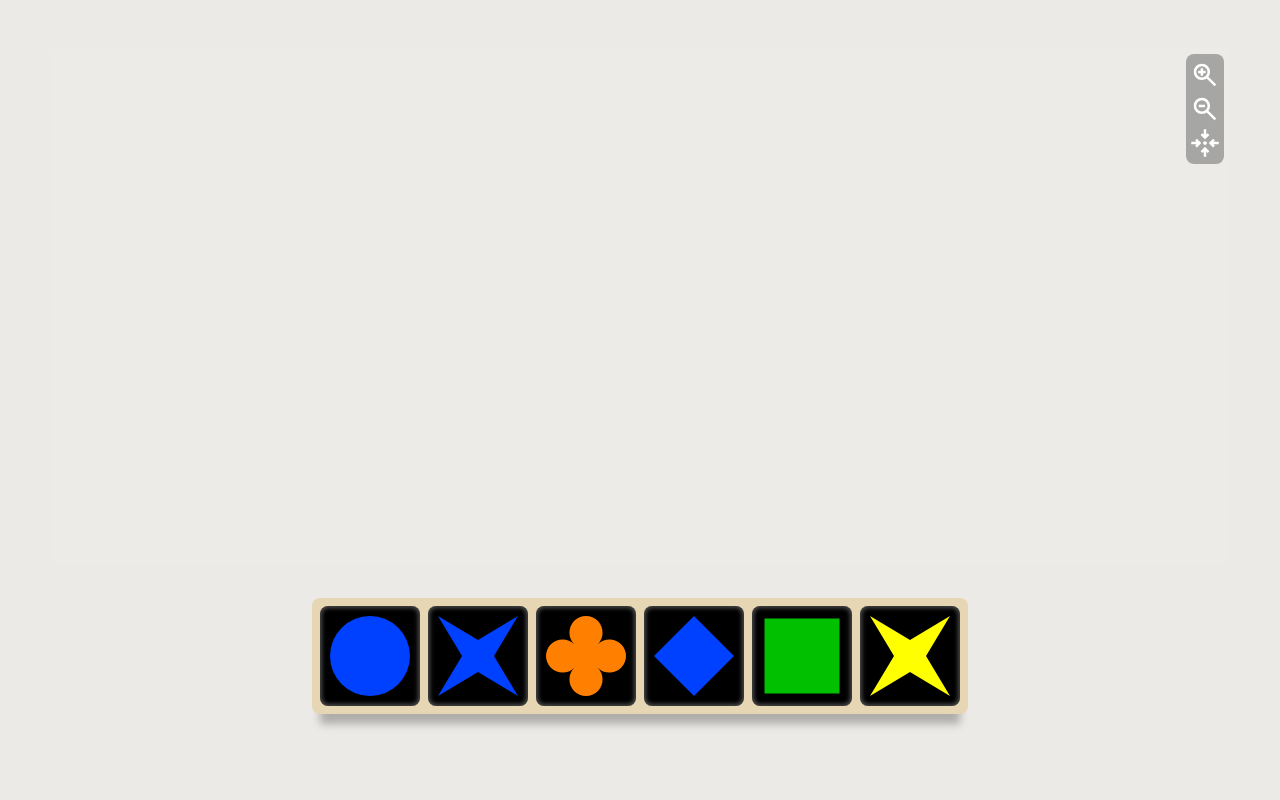
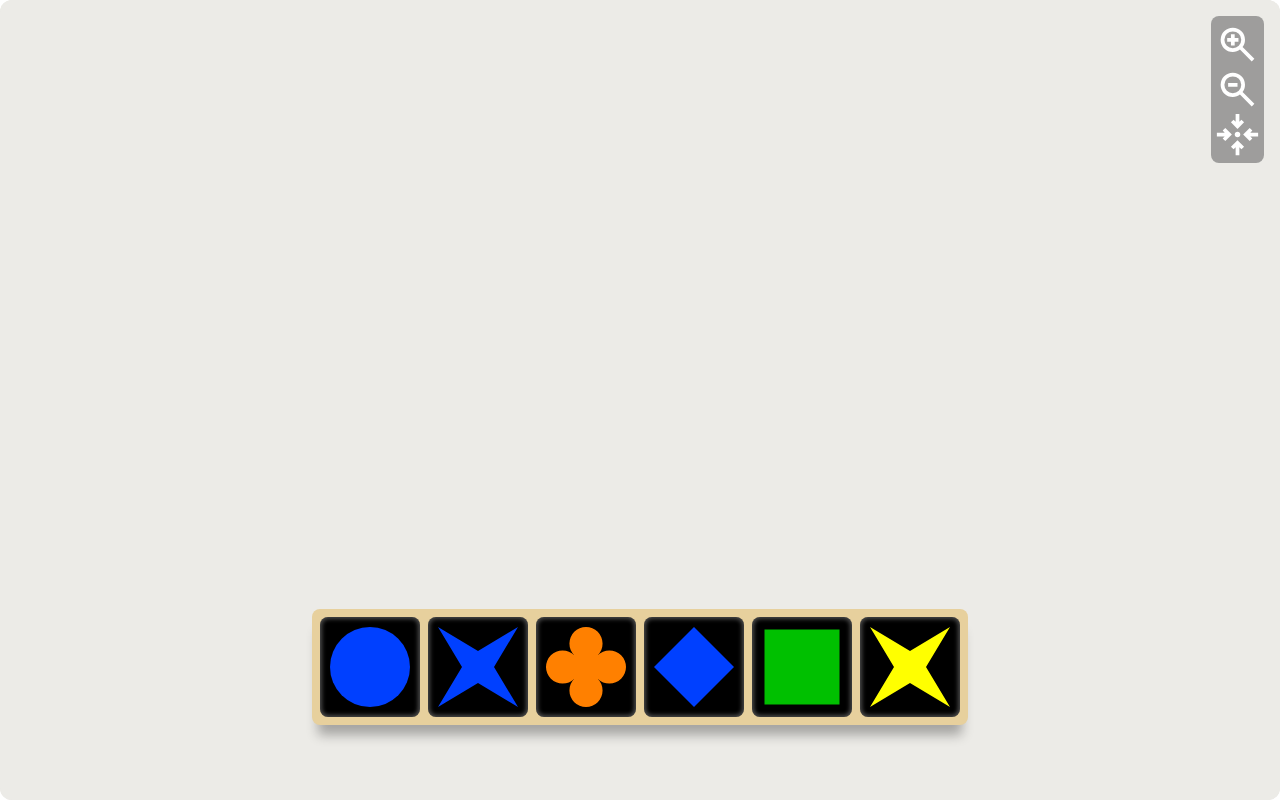
Before and after one commit to JMN327/quickle, a website built with webpack: page src/template.html in a window 1280 px wide. Built offline with nearby package versions, Linux system fonts and the light colour scheme.

Commit message:
UI set up for whole window zpw

```diff
--- a/src/modules/UI/Component_Drag_Drop_List.js
+++ b/src/modules/UI/Component_Drag_Drop_List.js
@@ -41,6 +41,7 @@ export default function Add_Component_Drag_Drop_Container(
   });
 
   function pickUpGridItem(event) {
+    console.log("dragDropping")
     let earlyExitCheck = nonGrabClassArr.some((CssClass) =>
       event.target.classList.contains(CssClass)
     );
--- a/src/modules/UI/screen-manager.js
+++ b/src/modules/UI/screen-manager.js
@@ -29,7 +29,7 @@ export default function screenManager() {
   let boardUI = addBasicElement("div", ["board"], containerDiv); //setup board
   let zpwUI = ZoomPanWindow(containerDiv);
   zpwUI.bounded = false;
-  zpwUI.appendChild(boardUI);
+  zpwUI.appendChildToView(boardUI);
 
   // setup Game
   game.addPlayer({ PlayerType: PlayerType.HUMAN, name: "Elspeth" });
@@ -43,9 +43,6 @@ export default function screenManager() {
 
   function setupBoard() {
     boardUI.addEventListener("mouseup", (event) => {
-      console.log(zpwUI.zoomLevel);
-      console.log(zpwUI.zoomScaleFactor);
-
       let gridPos = [
         Math.floor(
           (event.clientY - boardUI.getBoundingClientRect().top) /
@@ -69,6 +66,7 @@ export default function screenManager() {
 
   function setupRackUI() {
     let rackElement = addBasicElement("div", ["rack"], containerDiv);
+    zpwUI.appendChildToPanel(rackElement);
     Add_Component_Drag_Drop_Container(rackElement, []);
     rackElement.addEventListener("dragDrop", (event) => {
       console.log(
@@ -76,9 +74,15 @@ export default function screenManager() {
       );
       rack.rearrange(event.detail.pickup, event.detail.swap);
     });
+    rackElement.addEventListener(
+      "mousedown",((event) => {
+        console.log("Rack Click");
+        event.stopImmediatePropagation()
+      })
+    );
     rackElement.addEventListener("mouseup", (event) => {
       let item = event.target.closest(".grid-item");
-      console.log(item)
+      console.log(item);
       if (!item) {
         return;
       }
@@ -109,7 +113,7 @@ export default function screenManager() {
     for (let i = 0; i < 6; i++) {
       let tileSpace = addTileElement(5, 5, rackElement);
       tileSpace.classList.add("null-tile");
-      Add_Component_Drag_Drop_Item(tileSpace)
+      Add_Component_Drag_Drop_Item(tileSpace);
     }
 
     return rackElement;
--- a/src/modules/UI/ui-zoom-pan-window.js
+++ b/src/modules/UI/ui-zoom-pan-window.js
@@ -7,11 +7,11 @@ export default function ZoomPanWindow(containerDiv) {
 
   ///// set up zoom pan window /////
   let zpw = addBasicElement("div", ["zpw"], containerDiv);
-/*   let zpwH = 900;
+  /*   let zpwH = 900;
   let zpwW = 900;
   setDivSizePx([zpw, zpwH, zpwW]); */
-  zpw.style.width = "calc(100vw - 100px)"
-  zpw.style.height = "calc(100vh - 282px)"
+  zpw.style.width = "100vw";
+  zpw.style.height = "100vh";
 
   ///// Setup frame div /////
   const frame = addBasicElement("div", ["frame"], zpw);
@@ -197,6 +197,7 @@ export default function ZoomPanWindow(containerDiv) {
   });
 
   frame.addEventListener("mousedown", (event) => {
+    console.log("Panning")
     if (event.buttons !== 1) {
       return;
     }
@@ -287,11 +288,17 @@ export default function ZoomPanWindow(containerDiv) {
 
   ///// exposed functions /////
 
-  function appendChild(div) {
+  function appendChildToView(div) {
     if (!(div instanceof HTMLElement)) {
       throw new Error("Parameter is not an HTML Element");
     }
     view.appendChild(div);
+  }
+  function appendChildToPanel(div) {
+    if (!(div instanceof HTMLElement)) {
+      throw new Error("Parameter is not an HTML Element");
+    }
+    panel.appendChild(div);
   }
 
   return {
@@ -368,6 +375,7 @@ export default function ZoomPanWindow(containerDiv) {
         bounded = bool;
       }
     },
-    appendChild,
+    appendChildToView,
+    appendChildToPanel,
   };
 }
--- a/src/styles.css
+++ b/src/styles.css
@@ -16,12 +16,6 @@
 
 .pallet {
   display: grid;
-}
-
-.rack {
-  background-color: rgb(230, 214, 180);
-  border-radius: 0.5rem;
-  box-shadow: 0px 18px 8px -8px rgba(0, 0, 0, 0.263);
 }
 
 .svg-tile {
@@ -47,7 +41,7 @@
   animation-fill-mode: forwards; */
   transform: translate(0px, -24px) scale(1.075);
   box-shadow: inset 0px 0px 4px 2px rgba(255, 255, 255, 0.3),
-    0px 15px 8px -4px rgba(0, 0, 0, 0.363);
+  0px 16px 12px -6px rgba(0, 0, 0, 0.3);
 }
 
 .not-selected {
@@ -120,15 +114,7 @@ svg {
 }
 
 body {
-  padding-top: 1rem;
-  display: flex;
-  flex-direction: column;
-  justify-content: center;
-  align-items: center;
-  gap: 2rem;
-  background-color: rgb(236, 234, 230);
-  /* height: 100vh; */
-  margin-top: 32px;
+
 }
 
 .grid {
@@ -181,27 +167,50 @@ body {
     );
 }
 
+.rack {
+  background-color: rgb(231, 208, 157);
+  border-radius: 0.5rem;
+  box-shadow: 0px 16px 12px -6px rgba(0, 0, 0, 0.3);
+  width: min-content;
+  grid-column: 1 / 3 ;
+  margin-top: auto;
+  margin-left: auto;
+  margin-right: auto;
+  margin-bottom: 75px;
+  z-index: 10;
+}
+
 .panel {
   width: 100%;
   height: 100%;
-  display: flex;
-  justify-content: end;
+  display: grid;
+  grid-template-columns: 1fr 1fr;
+  grid-template-rows: 1fr 1fr
 }
 
 .panel__controls {
-  position: absolute;
-  margin: 6px;
+  position: relative;
   padding: 6px 4px;
-  width: minmax(40px, min-content);
-  height: minmax(100px, min-content);
-  background-color: rgba(121, 121, 121, 0.6);
+  width: min-content;
+  height: min-content;
+  background-color: rgba(121, 121, 121, 0.678);
   border-radius: 8px;
-  display: flex;
-  flex-direction: column;
-  gap: 4px;
+  grid-column: 2 / 3;
+  margin-left: auto;
+  margin-right: 16px;
+  margin-top: 16px;
 }
 
-.svg-element {
+
+.svg_element__svg {
+  width: 100%;
+  height: 100%;
+}
+
+.controls__icon {
+  width: 45px;
+  height: 45px;
+  aspect-ratio: 1;
   display: flex;
   justify-content: center;
   align-items: center;
@@ -211,17 +220,6 @@ body {
     width: 100%;
     height: 100%;
   }
-}
-
-.svg_element__svg {
-  width: 100%;
-  height: 100%;
-}
-
-.controls__icon {
-  width: 30px;
-  height: 30px;
-  aspect-ratio: 1;
 }
 
 .board {
```
